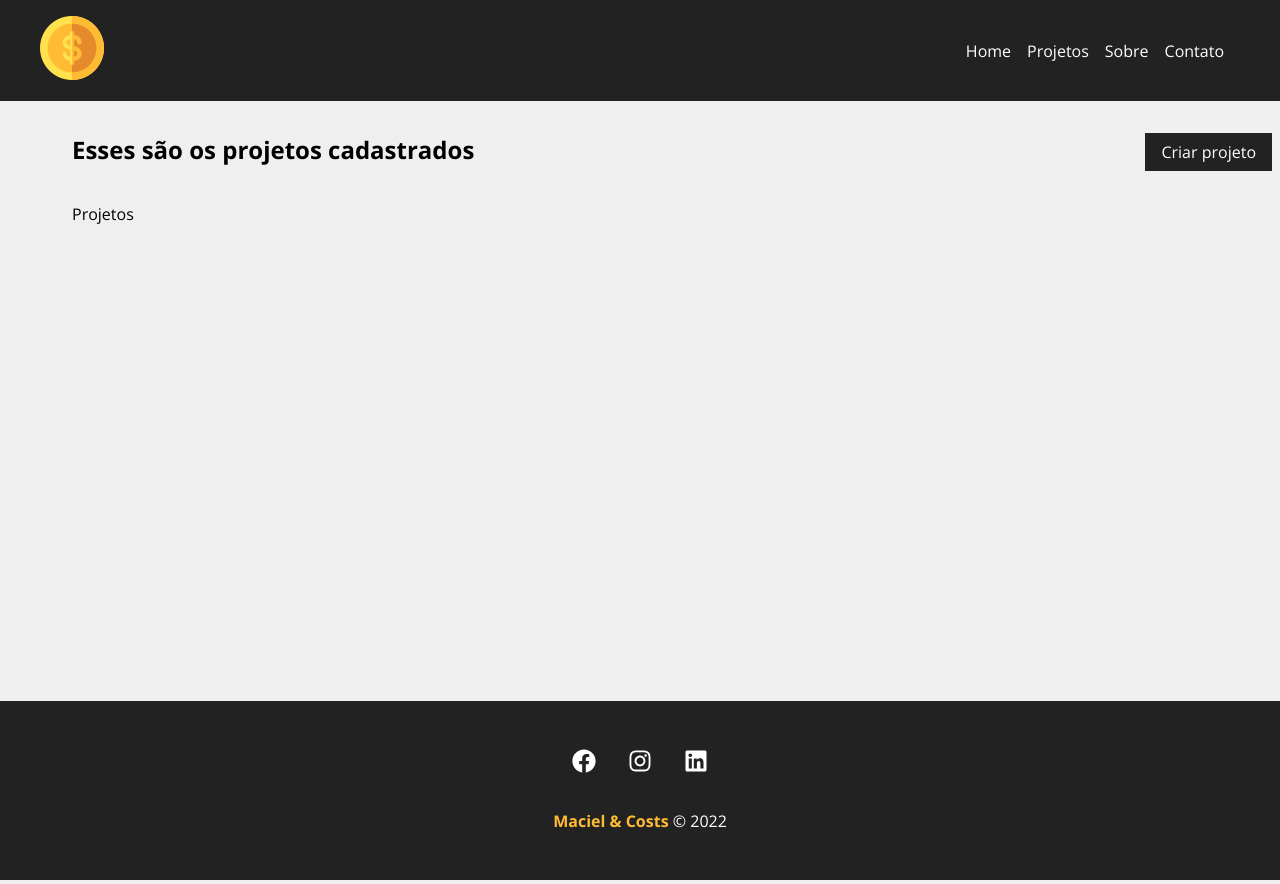
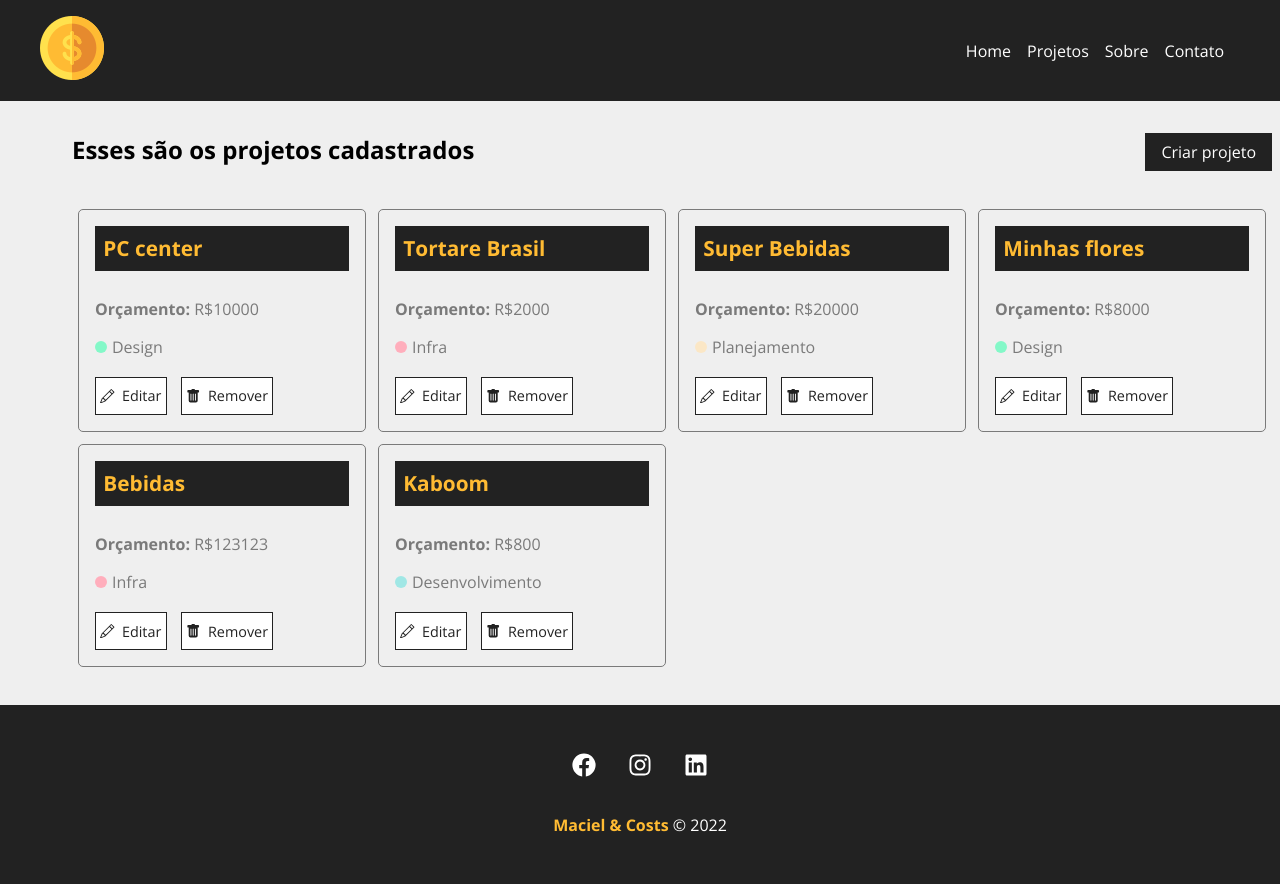
Before and after one commit to CuboMagico/curso-react-matheus-battisti, a React (Create React App) app: page /projetos in a window 1280 px wide. Shown: the top 884 px of the page. Built offline with nearby package versions, Linux system fonts and the light colour scheme; data requests are answered from the project's data file.

Commit message:
Final da décima oitava aula

```diff
--- a/db.json
+++ b/db.json
@@ -10,6 +10,61 @@
       "cost": 0,
       "services": [],
       "id": 1
+    },
+    {
+      "name": "Tortare Brasil",
+      "budget": "2000",
+      "category": {
+        "id": "1",
+        "name": "Infra"
+      },
+      "cost": 0,
+      "services": [],
+      "id": 2
+    },
+    {
+      "name": "Super Bebidas",
+      "budget": "20000",
+      "category": {
+        "id": "4",
+        "name": "Planejamento"
+      },
+      "cost": 0,
+      "services": [],
+      "id": 3
+    },
+    {
+      "name": "Minhas flores",
+      "budget": "8000",
+      "category": {
+        "id": "2",
+        "name": "Design"
+      },
+      "cost": 0,
+      "services": [],
+      "id": 4
+    },
+    {
+      "name": "Bebidas",
+      "budget": "123123",
+      "category": {
+        "id": "1",
+        "name": "Infra"
+      },
+      "cost": 0,
+      "services": [],
+      "id": 5
+    },
+    {
+      "category": {
+        "id": "3",
+        "name": "Desenvolvimento"
+      },
+      "name": "Kaboom",
+      "budget": "800",
+      "cost": 0,
+      "services": [],
+      "id": 6
     }
   ],
   "categories": [
--- /dev/null
+++ b/src/components/Project/ProjectCard/ProjectCard.jsx
@@ -0,0 +1,27 @@
+import styles from "./ProjectCard.module.css"
+
+import { BsPencil, BsFillTrashFill } from "react-icons/bs"
+
+import { Link } from "react-router-dom"
+
+
+const ProjectCard = ({ project }) => {
+    return (
+        <div className={`${styles.project_card}`}>
+            <h4>{project.name}</h4>
+            <p>
+                <span>Orçamento:</span> R${project.budget}
+            </p>
+            <p className={`${styles.category_text}`}>
+                <span className={`${styles[project.category.name.toLowerCase()] }`}></span> {project.category.name}
+            </p>
+            <div className={`${styles.project_card_actions}`}>
+                <Link to="/"><BsPencil />Editar</Link>
+                <button><BsFillTrashFill />Remover</button>
+            </div>
+        </div>
+    )
+}
+
+
+export default ProjectCard
--- /dev/null
+++ b/src/components/Project/ProjectCard/ProjectCard.module.css
@@ -0,0 +1,84 @@
+.project_card {
+    padding: 1em;
+    border: 1px solid #7a7a7a;
+    border-radius: 5px;
+    width: 24%;
+    margin: 0.5%;
+}
+
+.project_card h4 {
+    background-color: #222;
+    color: #FFBB33;
+    padding: .4em;
+    margin-bottom: 1.3em;
+    font-size: 1.3em;
+}
+
+.project_card p {
+    color: #7a7a7a;
+    margin-bottom: 1em;
+}
+
+.project_card p span {
+    font-weight: bold;
+}
+
+.category_text {
+    display: flex;
+    align-items: center;
+}
+
+.category_text span {
+    display: block;
+    width: 12px;
+    height: 12px;
+    border-radius: 50%;
+    background-color: #ccc;
+    margin-right: 5px;
+}
+
+.category_text .infra {
+    background-color: #FFAEBC;
+}
+
+.category_text .desenvolvimento {
+    background-color: #A0E7E5;
+}
+
+.category_text .design {
+    background-color: #84F8C8;
+}
+
+.category_text .planejamento {
+    background-color: #FBE7C6;
+}
+
+.project_card_actions {
+    margin-top: 1.2em;
+    display: flex;
+    align-items: center;
+}
+
+.project_card_actions a, .project_card_actions button {
+    background-color: #FFF;
+    border: 1px solid #222;
+    color: #222;
+    cursor: pointer;
+    font-size: .9em;
+    margin-right: 1em;
+    padding: .6em .3em;
+    text-decoration: none;
+    display: flex;
+    align-items: center;
+    justify-content: center;
+    transition: 0.3s;
+}
+
+.project_card_actions a:hover, .project_card_actions button:hover {
+    background-color: #222;
+    color: #FFBB33;
+}
+
+.project_card_actions svg {
+    margin-right: .5em;
+}
--- a/src/components/Project/ProjectForm/ProjectForm.jsx
+++ b/src/components/Project/ProjectForm/ProjectForm.jsx
@@ -30,20 +30,20 @@
         })
     }
 
-    const categoriesRequest = async () => {
+    const getCategories = async () => {
         const data = await fetch("http://localhost:5000/categories", {
             method: "GET",
             headers: {
-                "Content-type": "application/json"
+                "Content-Type": "application/json"
             }
         }).then()
         const json = await data.json()
-        console.log("entrou")
+
         setCategories(json)
     }
 
     useEffect(() => {
-        categoriesRequest()
+        getCategories()
     }, [])
 
     return (
--- /dev/null
+++ b/src/components/layout/Loading/Loading.jsx
@@ -0,0 +1,13 @@
+import loading from "../../../img/loading.svg"
+
+import styles from "./Loading.module.css"
+
+const Loading = () => {
+    return (
+        <div className={`${styles.loader_container}`}>
+            <img className={`${styles.loader}`} src={loading} alt="Loading" />
+        </div>
+    )
+}
+
+export default Loading
--- /dev/null
+++ b/src/components/layout/Loading/Loading.module.css
@@ -0,0 +1,11 @@
+.loader_container {
+    width: 100%;
+    height: 100%;
+    display: flex;
+    justify-content: center;
+    align-items: center;
+}
+
+.loader {
+    width: 50px;
+}
--- a/src/components/pages/NewProject/NewProject.jsx
+++ b/src/components/pages/NewProject/NewProject.jsx
@@ -13,9 +13,9 @@
         project.cost = 0
         project.services = []
 
-        const fetchPost = async () => {
+        const postProject = async () => {
             try {
-                fetch("http://localhost:5000/projects",
+                await fetch("http://localhost:5000/projects",
                     {
                         method : "POST",
                         headers : {
@@ -32,7 +32,7 @@
             }
         }
 
-        fetchPost()
+        postProject()
 
     }
 
--- a/src/components/pages/Projects/Projects.jsx
+++ b/src/components/pages/Projects/Projects.jsx
@@ -1,12 +1,35 @@
 import { useLocation } from "react-router-dom"
+
+import { useState, useEffect } from "react"
 
 import Message from "../../layout/Message/Message"
 import Container from "../../layout/Container/Container"
 import LinkButton from "../../layout/LinkButton/LinkButton"
+import Loading from "../../layout/Loading/Loading"
+
+import ProjectCard from "../../Project/ProjectCard/ProjectCard"
 
 import styles from "./Projects.module.css"
 
+
 const Projects = () => {
+
+    const [projects, setProjects] = useState([])
+    const [loading, setLoading] = useState(true)
+
+    const getProjects = async () => {
+        const data = await fetch("http://localhost:5000/projects", {
+            method : "GET",
+            headers : {
+                "Content-Type" : "application/json"
+            }
+        }).then()
+
+        const json = await data.json()
+
+        setProjects(json)
+        setLoading(false)
+    }
 
     const location = useLocation()
     let message = ""
@@ -14,6 +37,13 @@
     if (location.state) {
         message = location.state.message
     }
+
+    useEffect(() => {
+        setTimeout(() => {
+            getProjects()
+        }, 2000)
+    }, [])
+
 
     return (
 
@@ -23,13 +53,21 @@
                 <LinkButton to="/novoprojeto" text="Criar projeto" />
             </div>
 
+            {message && <Message message={message} type="success" /> }
+
             <Container customClass="start">
-                <p>Projetos</p>
+                {projects.length > 0 &&
+                    projects.map((project) => <ProjectCard project={project}
+                    />)
+                }
+
+                {loading && <Loading />}
+
+                {!loading && projects.length === 0 && (
+                    <p>Não há projetos cadastrados</p>
+                )}
             </Container>
-
-            {message && <Message message={message} type="success" /> }
         </div>
-
     )
 }
 
```
